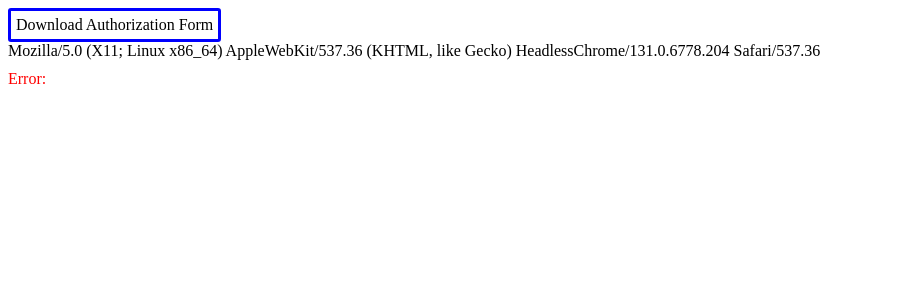
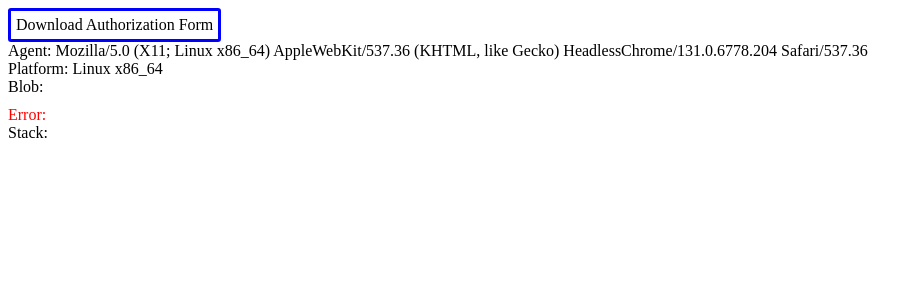
Before and after one commit to starchenzhi/download-demo, a React (Create React App) app: page / in a window 1280 px wide. Shown: the top 300 px of the page, without its empty margins (0-923 px from the left). Built offline with nearby package versions, Linux system fonts and the light colour scheme.

Commit message:
show platform

```diff
--- a/src/App.js
+++ b/src/App.js
@@ -6,6 +6,7 @@ import "./App.css";
 function App() {
 
   const [errorInfo, setErrorInfo] = useState('');
+  const [stackInfo, setStackInfo] = useState('');
 
   const downloadPDF = async () => {
     try {
@@ -54,6 +55,7 @@ function App() {
     } catch (error) {
       console.log("GET PDF consents API Failed!", error.message);
       setErrorInfo(error.message);
+      setStackInfo(error.toString());
     }
 
 
@@ -64,10 +66,17 @@ function App() {
       <div onClick={downloadPDF} className="button">
         Download Authorization Form
       </div>
-      {window.navigator.userAgent}
+      <div>Agent: {navigator.userAgent}</div>
+      <div>Platform: {navigator.platform}</div>
+      <div>Blob: {navigator.msSaveOrOpenBlob}</div>
+
 
       <div id="errorInfo">
         Error:  {errorInfo}
+      </div>
+
+      <div id="stack">
+        Stack:  {stackInfo}
       </div>
     </>
   );
```
